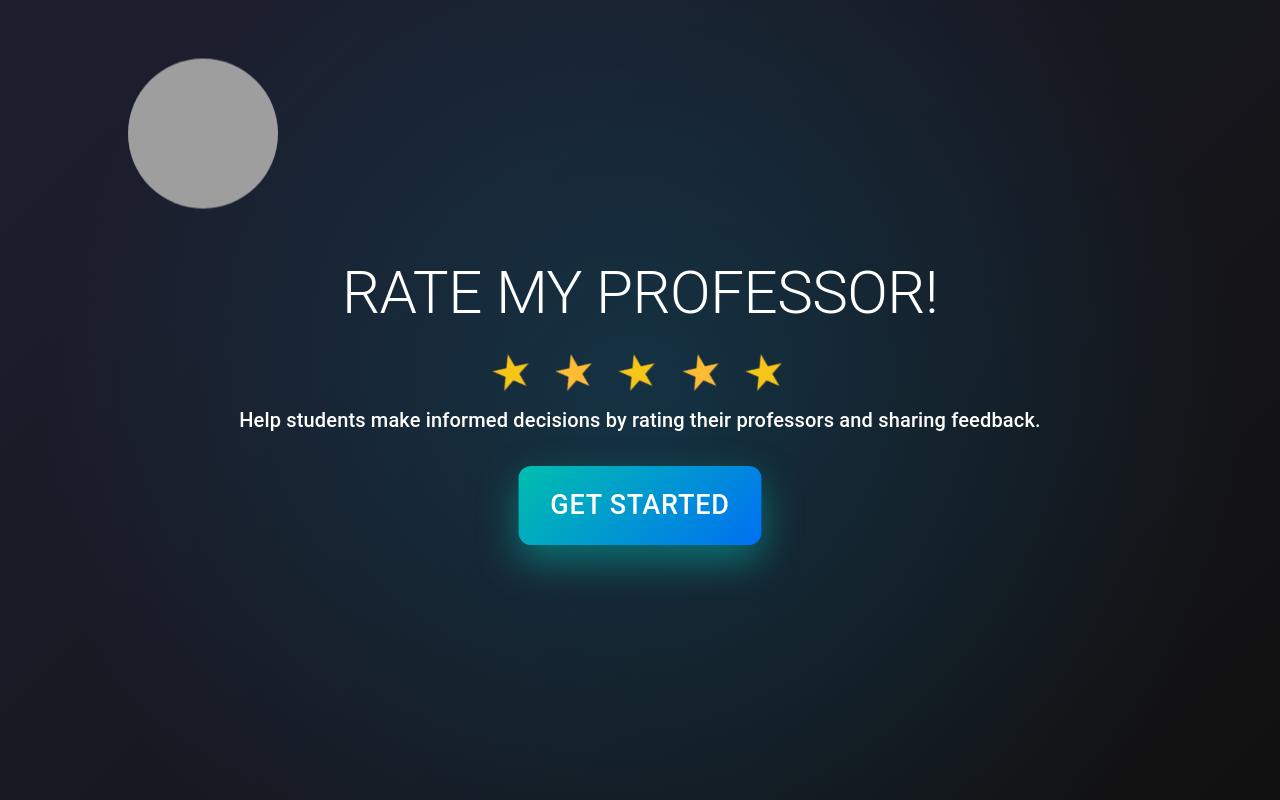
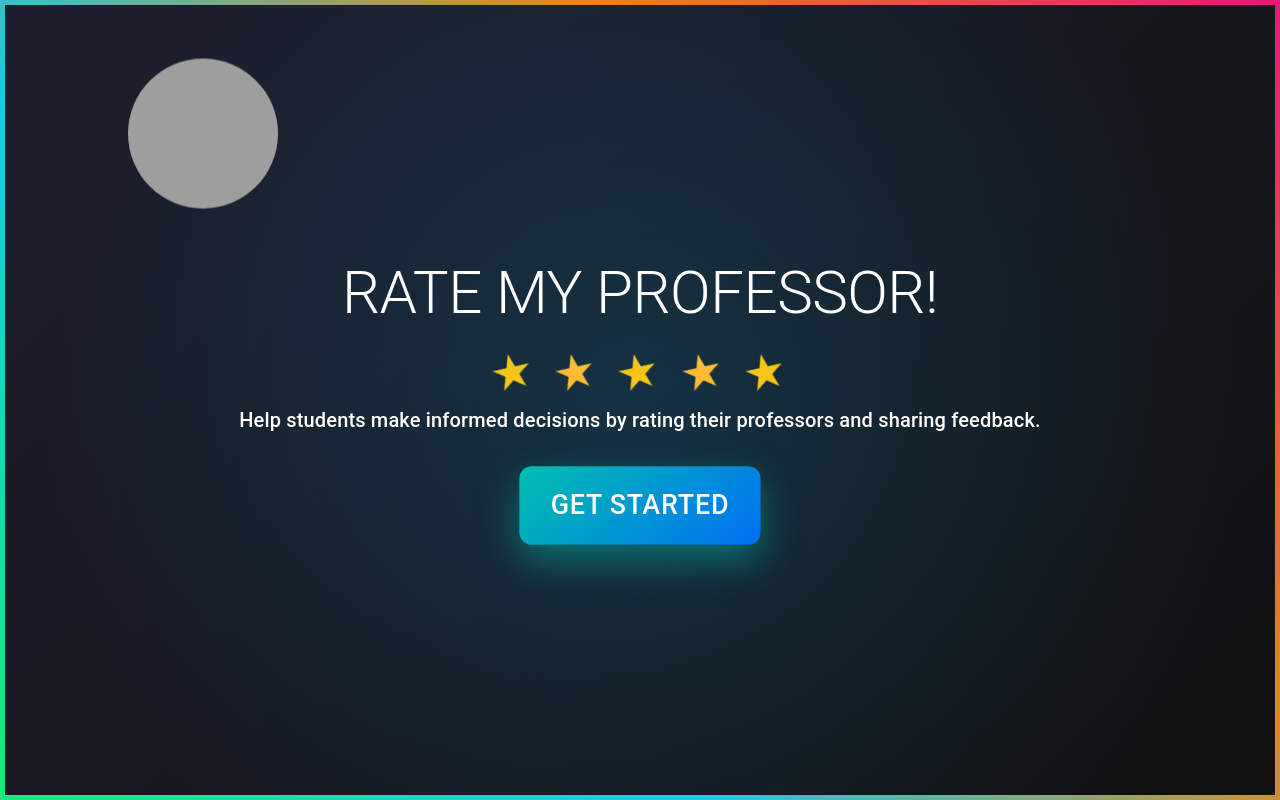
Before and after one commit to MariaMahmood18/rate-my-professor-rag, a Next.js app: page /get-started in a window 1280 px wide. Built offline with nearby package versions, Linux system fonts and the light colour scheme; grey boxes are pictures that could not be loaded.

Commit message:
Modify load.ipynb and get-started page

```diff
--- a/app/get-started/page.js
+++ b/app/get-started/page.js
@@ -1,4 +1,4 @@
-'use client'
+'use client';
 import { useRouter } from 'next/navigation';
 import { Box, Button, Typography } from '@mui/material';
 import { styled } from '@mui/system';
@@ -92,6 +92,41 @@ const ParticleBackground = styled(motion(Box))(({ theme }) => ({
   background: 'radial-gradient(circle, rgba(0, 191, 255, 0.3) 5%, rgba(0, 191, 255, 0) 80%)',
 }));
 
+const BorderMotion = styled(motion.div)(({ theme }) => ({
+  position: 'absolute',
+  top: 0,
+  left: 0,
+  width: '100%',
+  height: '100%',
+  border: '5px solid transparent',
+  borderRadius: '12px',
+  zIndex: 1,
+  boxSizing: 'border-box',
+  borderImage: 'linear-gradient(45deg, #ff007a, #ff7e00, #00d2ff, #00ff7b) 1',
+  pointerEvents: 'none',
+  overflow: 'hidden',
+  animation: 'borderAnimate 10s linear infinite, glow 1.5s alternate infinite',
+  '@keyframes borderAnimate': {
+    '0%': {
+      borderImageSource: 'linear-gradient(45deg, #ff007a, #ff7e00, #00d2ff, #00ff7b)',
+    },
+    '50%': {
+      borderImageSource: 'linear-gradient(45deg, #00ff7b, #00d2ff, #ff7e00, #ff007a)',
+    },
+    '100%': {
+      borderImageSource: 'linear-gradient(45deg, #ff007a, #ff7e00, #00d2ff, #00ff7b)',
+    },
+  },
+  '@keyframes glow': {
+    '0%': {
+      boxShadow: '0 0 10px rgba(255, 255, 255, 0.5)',
+    },
+    '100%': {
+      boxShadow: '0 0 30px rgba(255, 255, 255, 1)',
+    },
+  },
+}));
+
 const particleVariants = {
   hidden: { opacity: 0 },
   visible: { opacity: 0.5 },  // Adjust opacity to make it more transparent
@@ -117,6 +152,7 @@ export default function GetStartedPage() {
         animate={{ opacity: 1, y: 0 }}
         transition={{ duration: 1, ease: 'easeOut' }}
       />
+      <BorderMotion />
       <Box textAlign="center" zIndex={2}>
         <Typography variant="h2" sx={{ color: '#fff', mb: 2 }}>
           RATE MY PROFESSOR!
@@ -136,8 +172,8 @@ export default function GetStartedPage() {
           Help students make informed decisions by rating their professors and sharing feedback.
         </Typography>
         <GetStartedButtonContainer
-          animate={{ scale: [1, 1.1, 1] }}  // Slightly increased scale values for more pronounced zoom
-          transition={{ duration: 2, ease: 'easeInOut', repeat: Infinity }}  // Decreased duration for faster zoom effect
+          animate={{ scale: [1, 1.05, 1] }}  // Adjusted scale values
+          transition={{ duration: 1, ease: 'easeInOut', repeat: Infinity }}  // Increased duration for slower zoom effect
         >
           <GetStartedButton
             onClick={handleGetStartedClick}
```
Also changed, not shown: 1 other file (tests, documents, lock files or other folders). Lines whose indentation alone changed are shown as unchanged.
